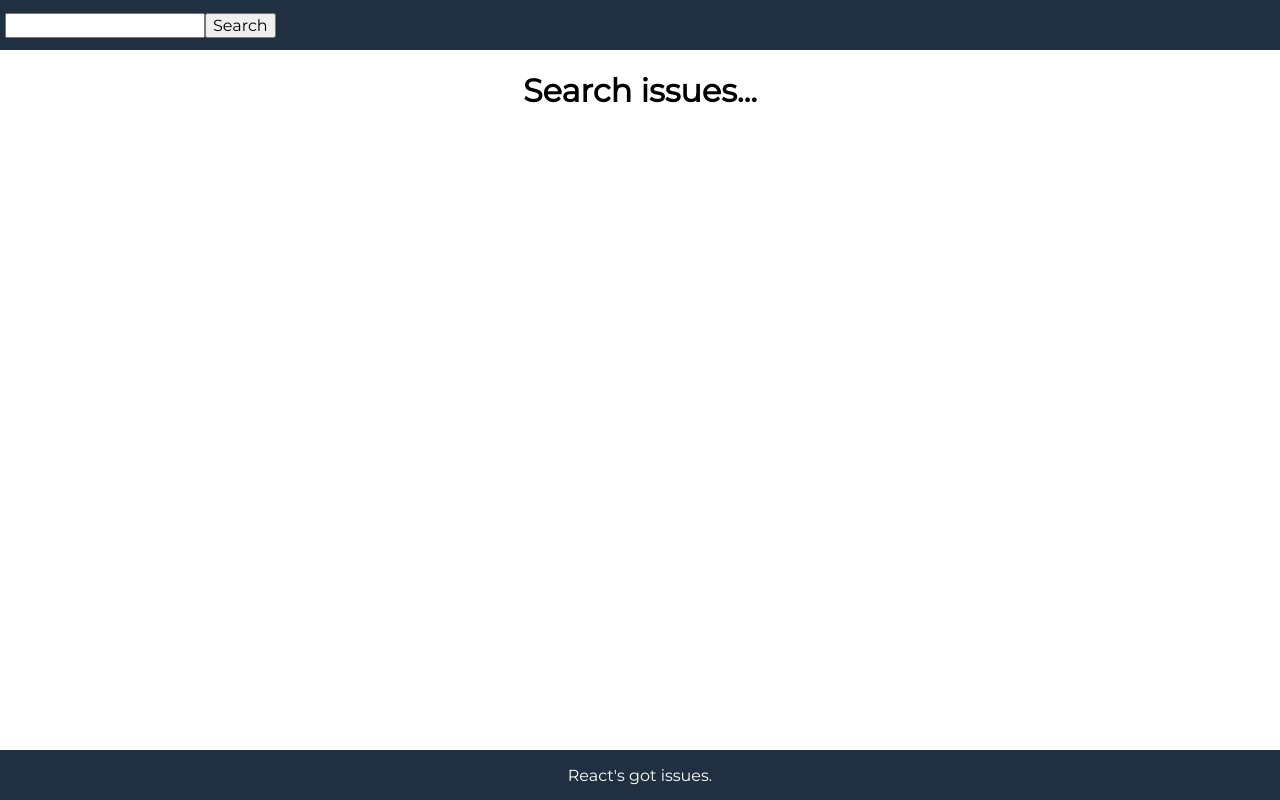
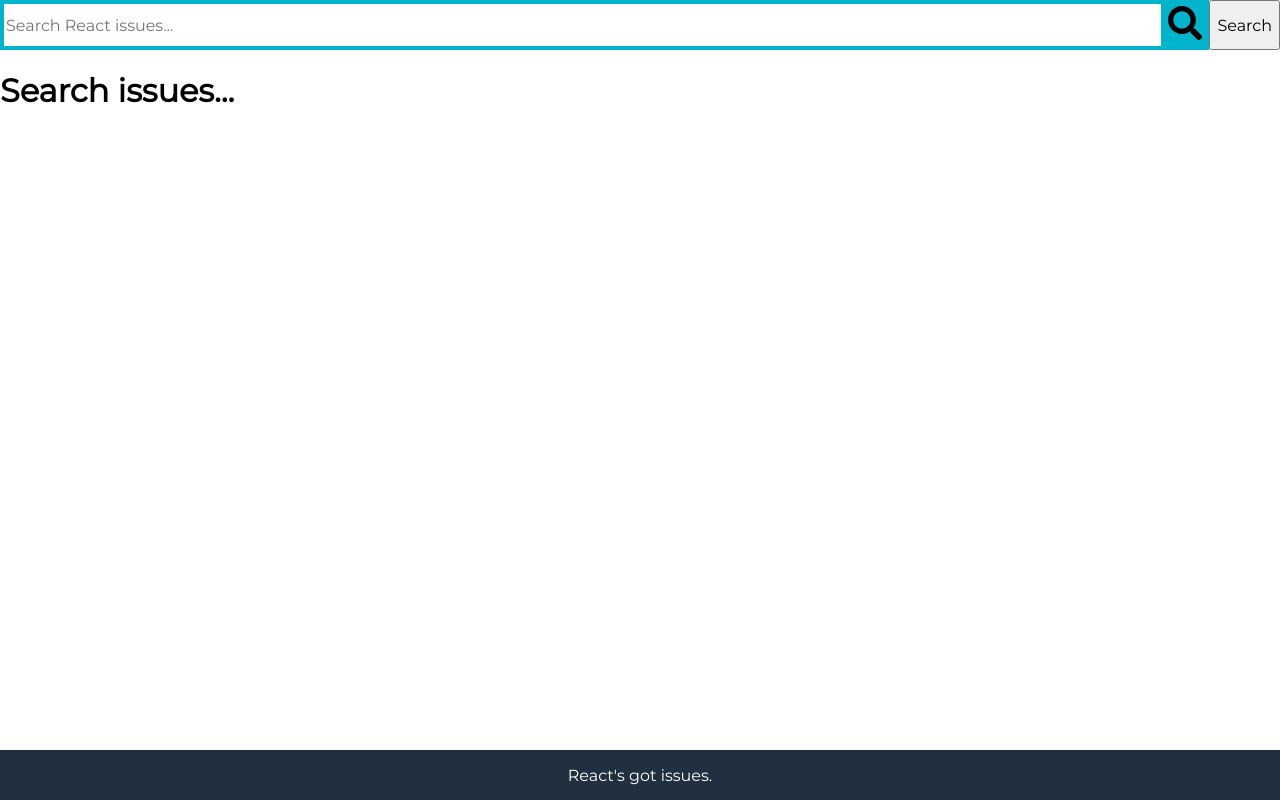
Before and after one commit to ricardonava/search-autocomplete-github, a React (Create React App) app: page / in a window 1280 px wide. Built offline with nearby package versions, Linux system fonts and the light colour scheme.

Commit message:
Style searchbar component

```diff
--- a/src/components/Searchbar.jsx
+++ b/src/components/Searchbar.jsx
@@ -1,12 +1,42 @@
-import React from "react";
+import React from 'react'
 
-export default function Searchbar({ query, setQuery }) {
+export default function Searchbar({
+  query,
+  setQuery,
+  fetchData,
+  setIssues,
+  autocomplete,
+}) {
   const handleChange = (event) => {
-    setQuery(event.target.value);
-  };
+    setQuery(event.target.value)
+  }
   return (
-    <div>
-      <input type="text" value={query} onChange={handleChange} />
-    </div>
-  );
+    <>
+      <div class="search">
+        <input
+          type="text"
+          class="searchTerm"
+          placeholder="Search React issues..."
+          value={query}
+          onChange={handleChange}
+        />
+        <button
+          type="submit"
+          class="searchButton"
+          onClick={() => fetchData(setIssues, query)}
+        >
+          <svg viewBox="0 0 512 512" title="search">
+            <path d="M505 442.7L405.3 343c-4.5-4.5-10.6-7-17-7H372c27.6-35.3 44-79.7 44-128C416 93.1 322.9 0 208 0S0 93.1 0 208s93.1 208 208 208c48.3 0 92.7-16.4 128-44v16.3c0 6.4 2.5 12.5 7 17l99.7 99.7c9.4 9.4 24.6 9.4 33.9 0l28.3-28.3c9.4-9.4 9.4-24.6.1-34zM208 336c-70.7 0-128-57.2-128-128 0-70.7 57.2-128 128-128 70.7 0 128 57.2 128 128 0 70.7-57.2 128-128 128z" />
+          </svg>
+        </button>
+      </div>
+      {/* <div className="searchbar">
+        <input type="text" value={query} onChange={handleChange} />
+        <button onClick={() => fetchData(setIssues, query)}>Search</button>
+      </div> */}
+      {/* {!autocomplete
+        ? null
+        : autocomplete.map((search) => <h3>{search.title}</h3>)} */}
+    </>
+  )
 }
--- a/src/index.css
+++ b/src/index.css
@@ -1,4 +1,5 @@
-@import url("https://fonts.googleapis.com/css2?family=Montserrat&display=swap");
+@import url('https://fonts.googleapis.com/css2?family=Montserrat&display=swap');
+@import url(https://fonts.googleapis.com/css?family=Open+Sans);
 html {
   font-size: 62.5%;
   box-sizing: border-box;
@@ -20,29 +21,25 @@ textarea {
 .grid-container {
   display: grid;
   grid-template-areas:
-    "header"
-    "main"
-    "footer";
+    'header'
+    'main'
+    'footer';
   grid-template-rows: 5rem 1fr 5rem;
   grid-template-columns: 1fr;
   height: 100%;
 }
 
 header {
-  grid-area: "header";
-  background-color: #203040;
-  color: #ffffff;
+  grid-area: 'header';
   display: flex;
-  align-items: center;
-  padding: 0.5rem;
 }
 
 main {
-  grid-area: "main";
+  grid-area: 'main';
 }
 
 footer {
-  grid-area: "footer";
+  grid-area: 'footer';
   background-color: #203040;
   color: #ffffff;
   display: flex;
@@ -56,6 +53,7 @@ footer {
 }
 
 .main {
+  width: 100%;
 }
 
 .issues {
@@ -94,3 +92,34 @@ footer {
   padding: 0.5rem 2rem;
   border-radius: 2rem;
 }
+
+/* SEARCHBAR */
+.search {
+  width: 100%;
+  position: relative;
+  display: flex;
+}
+
+.searchTerm {
+  width: 100%;
+  border: 4px solid #00b4cc;
+  border-right: none;
+  height: 4rem;
+  outline: none;
+  color: #9dbfaf;
+}
+
+.searchTerm:focus {
+  color: #00b4cc;
+}
+
+.searchButton {
+  width: 5rem;
+  height: 5rem;
+  border: 1px solid #00b4cc;
+  background: #00b4cc;
+  text-align: center;
+  color: #fff;
+  cursor: pointer;
+  outline: none;
+}
```
